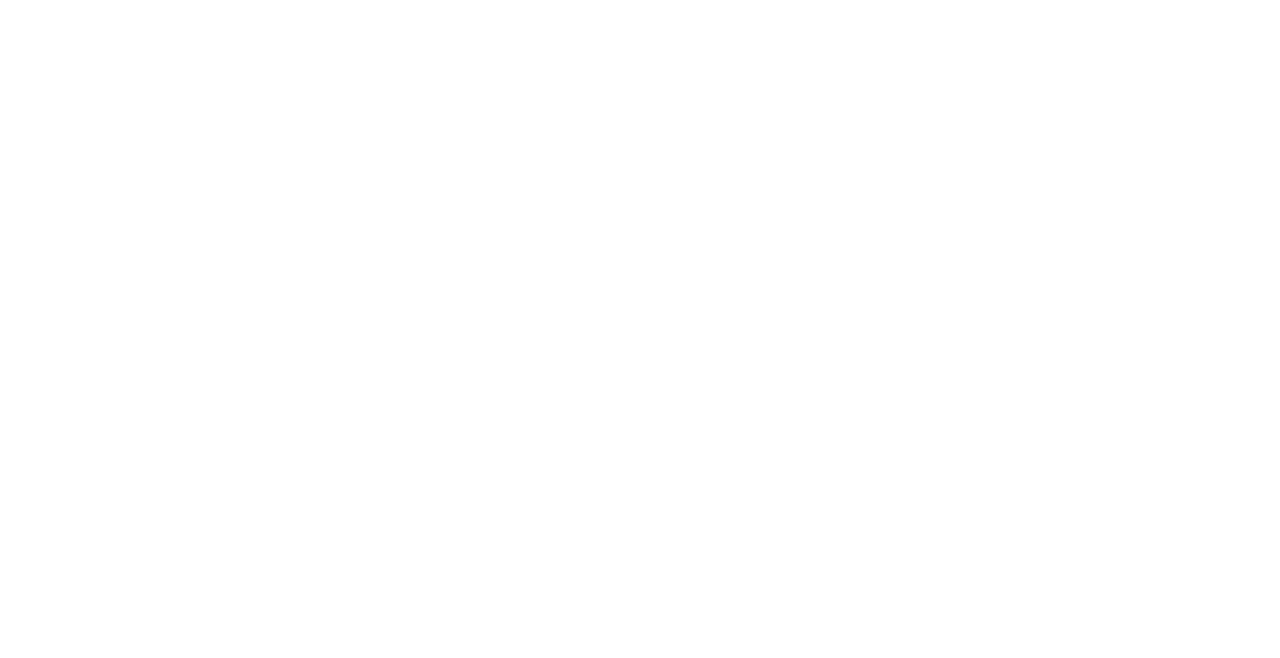
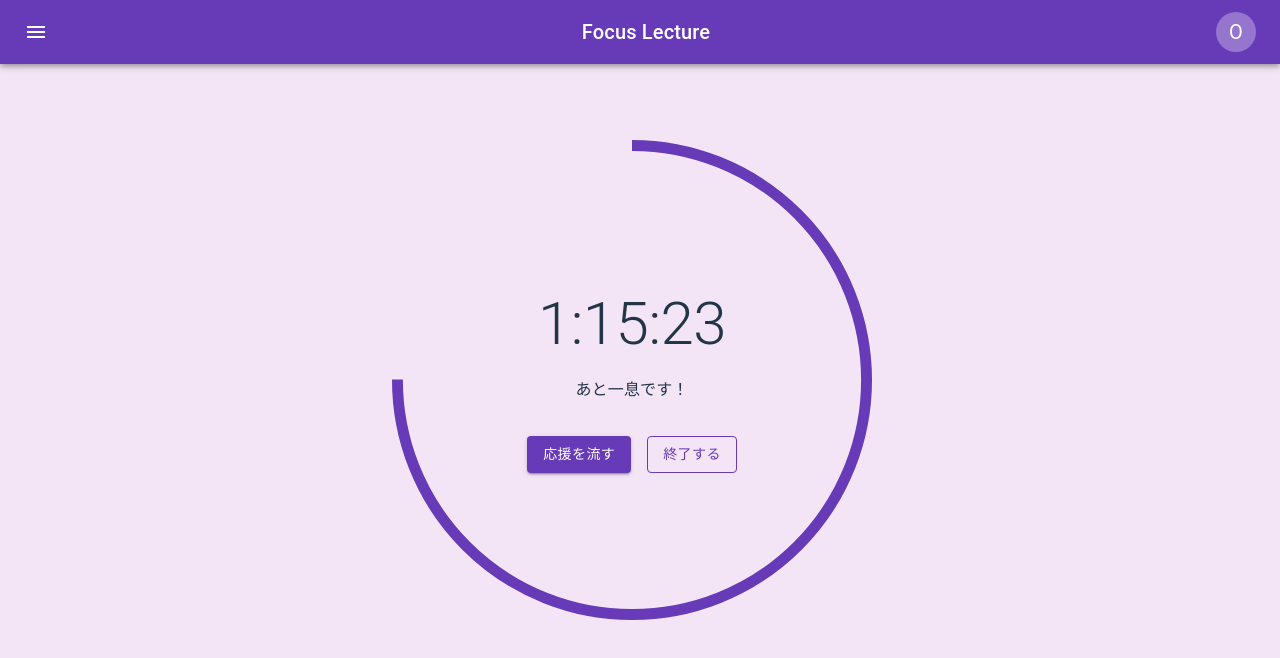
Before and after one commit to Tdrj2716/benesse_competition, a React (Vite) app in the folder frontend/: page /timer in a window 1280 px wide. Before the commit this address had no page. Shown: the top 658 px of the page. Built offline with nearby package versions, Linux system fonts and the light colour scheme.

Commit message:
add timer page

```diff
--- a/frontend/src/App.tsx
+++ b/frontend/src/App.tsx
@@ -2,6 +2,7 @@
 
 import "./App.css";
 import { pageLink } from "./constants/link";
+import TimerPage from "./features/Timer/TimerPage";
 import LoginPage from "./features/login/LoginPage";
 import ClassSchedulePage from "./features/schedule/ClassSchedulePage";
 
@@ -13,6 +14,7 @@
         <Routes>
           <Route path={pageLink.login} element={<LoginPage />} />
           <Route path={pageLink.schedule} element={<ClassSchedulePage />} />
+          <Route path={pageLink.timer} element={<TimerPage />} />
         </Routes>
       </BrowserRouter>
     </>
--- a/frontend/src/constants/link.ts
+++ b/frontend/src/constants/link.ts
@@ -1,4 +1,5 @@
 export const pageLink = {
   login: "/",
   schedule: "/schedule",
+  timer: "/timer",
 };
--- /dev/null
+++ b/frontend/src/features/Timer/TimerPage.tsx
@@ -0,0 +1,58 @@
+import React from "react";
+
+import { Button, CircularProgress, Grid, Typography } from "@mui/material";
+
+import PageContainer from "../../components/PageContainer";
+
+const TimerPage: React.FC = () => {
+  return (
+    <PageContainer>
+      <Grid
+        container
+        direction="column"
+        alignItems="center"
+        justifyContent="center"
+        spacing={2}
+        sx={{
+          marginTop: 20,
+          position: "relative",
+          display: "inline-flex",
+        }}
+      >
+        <CircularProgress
+          size={480}
+          thickness={1}
+          variant="determinate"
+          value={75}
+          sx={{
+            color: "#673ab7",
+            position: "absolute",
+          }}
+        />
+        <Typography variant="h2" component="div" sx={{ mb: 2 }}>
+          1:15:23
+        </Typography>
+        <Typography variant="subtitle1" sx={{ mb: 4 }}>
+          あと一息です！
+        </Typography>
+        <Grid container direction="row" justifyContent="center" spacing={2}>
+          <Grid item>
+            <Button
+              variant="contained"
+              sx={{ bgcolor: "#673ab7", "&:hover": { bgcolor: "#5e35b1" } }}
+            >
+              応援を流す
+            </Button>
+          </Grid>
+          <Grid item>
+            <Button variant="outlined" sx={{ color: "#673ab7", borderColor: "#673ab7" }}>
+              終了する
+            </Button>
+          </Grid>
+        </Grid>
+      </Grid>
+    </PageContainer>
+  );
+};
+
+export default TimerPage;
```
